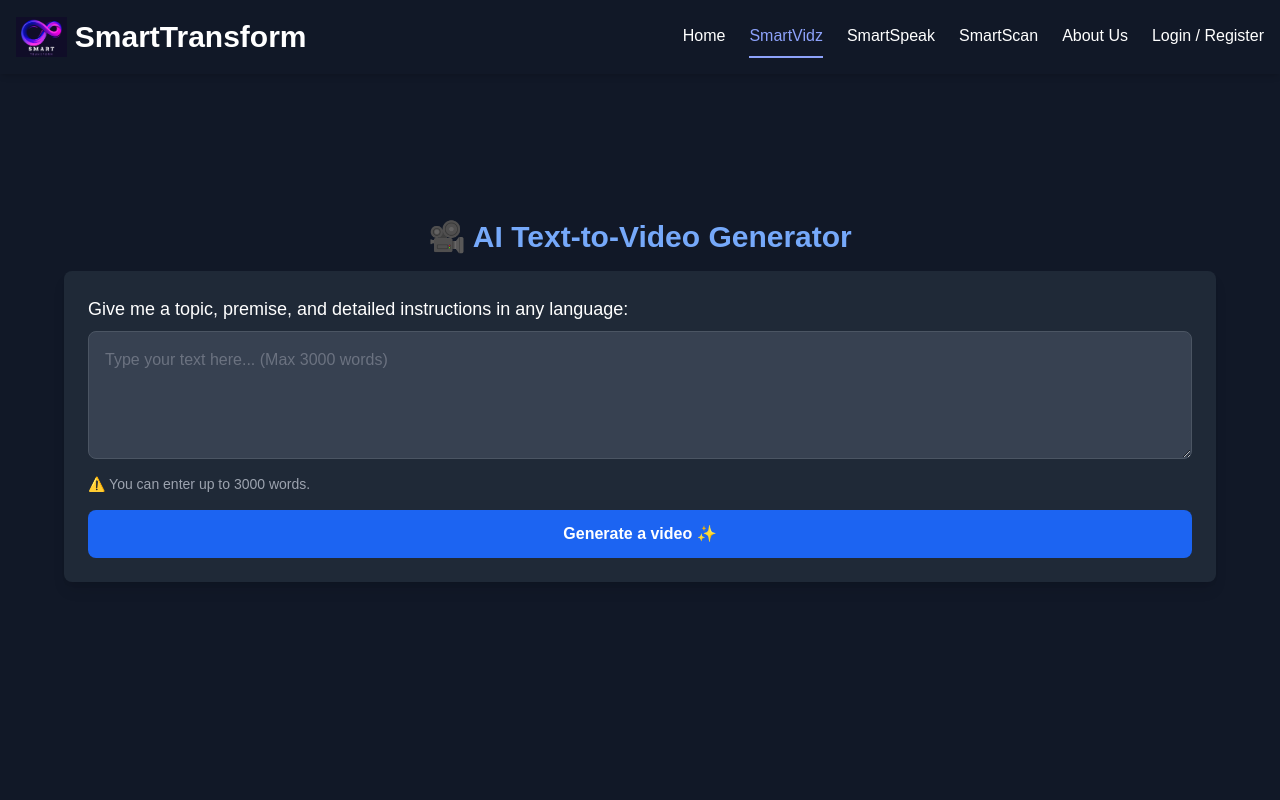
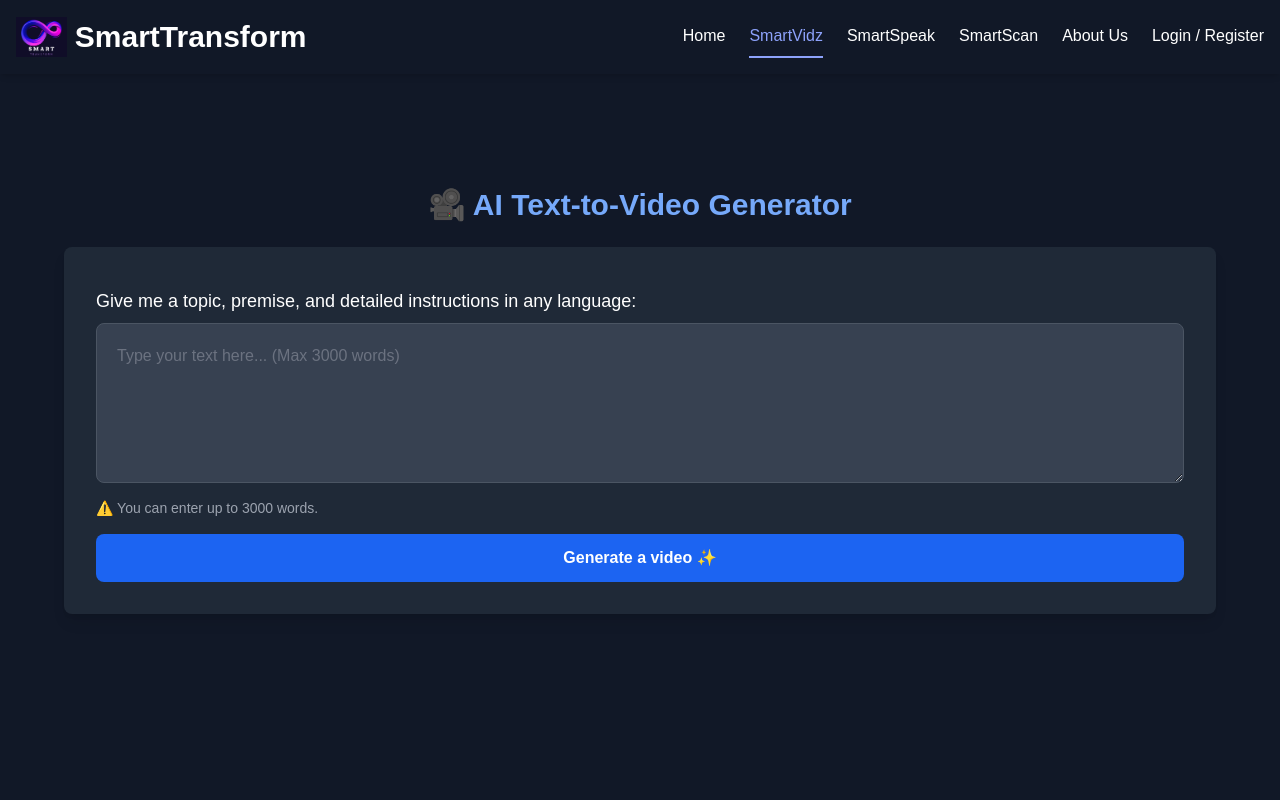
Before and after one commit to AliUsman143/SmartTransform, a Next.js app: page /videoconvertor in a window 1280 px wide. Shown: the top 800 px of the page. Built offline with nearby package versions, Linux system fonts and the light colour scheme.

Commit message:
text to video is done2

```diff
--- a/src/app/components/AItool.js
+++ b/src/app/components/AItool.js
@@ -15,15 +15,15 @@
   return (
     <div className="flex flex-col items-center justify-center min-h-screen bg-gray-900 text-white p-6">
       {/* Tool Heading */}
-      <h2 className="text-3xl font-bold text-blue-400 mb-4">🎥 AI Text-to-Video Generator</h2>
+      <h2 className="text-3xl font-bold text-blue-400 mb-6">🎥 AI Text-to-Video Generator</h2>
 
       {/* Text Input Section */}
-      <div className="w-full max-w-6xl bg-gray-800 p-6 rounded-lg shadow-lg">
-        <label className="block text-lg mb-2">
+      <div className="w-full max-w-6xl bg-gray-800 p-8 rounded-lg shadow-lg">
+        <label className="block text-lg mb-2 mt-2">
           Give me a topic, premise, and detailed instructions in any language:
         </label>
         <textarea
-          className="w-full h-32 p-4 rounded-lg bg-gray-700 text-white border border-gray-600 focus:ring-2 focus:ring-blue-500 outline-none"
+          className="w-full h-40 p-5 rounded-lg bg-gray-700 text-white border border-gray-600 focus:ring-2 focus:ring-blue-500 outline-none"
           placeholder={`Type your text here... (Max ${maxWords} words)`}
           value={text}
           onChange={(e) => setText(e.target.value)}
@@ -43,7 +43,7 @@
 
       {/* Video Preview (Appears When Text is Typed) */}
       {showVideo && (
-        <div className="mt-8 w-full max-w-2xl p-4 bg-gray-800 rounded-lg shadow-lg">
+        <div className="mt-8 w-full max-w-2xl p-6 bg-gray-800 rounded-lg shadow-lg">
           <h3 className="text-lg font-semibold mb-4">Generated Video Preview:</h3>
           <div className="relative w-full">
             <video
```
